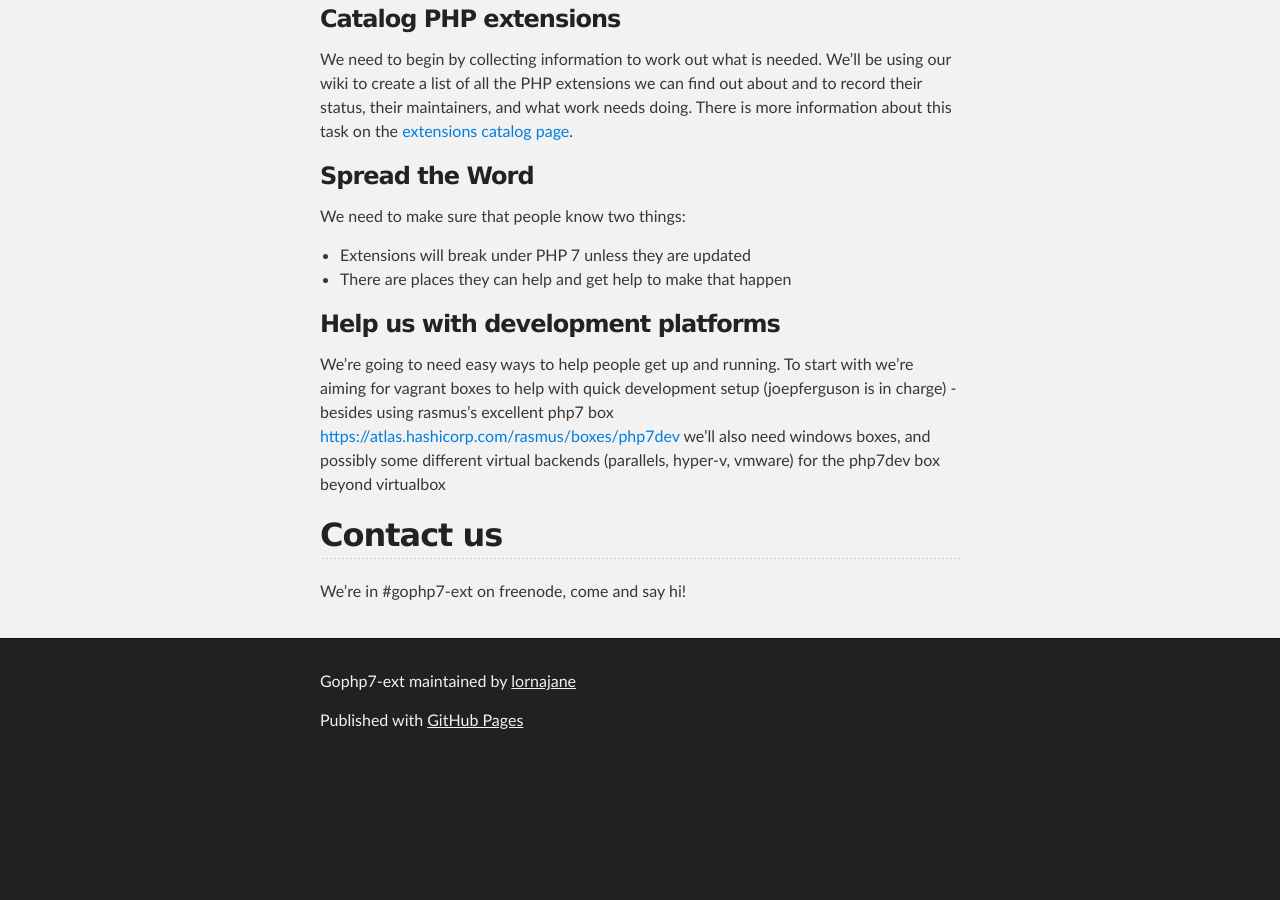
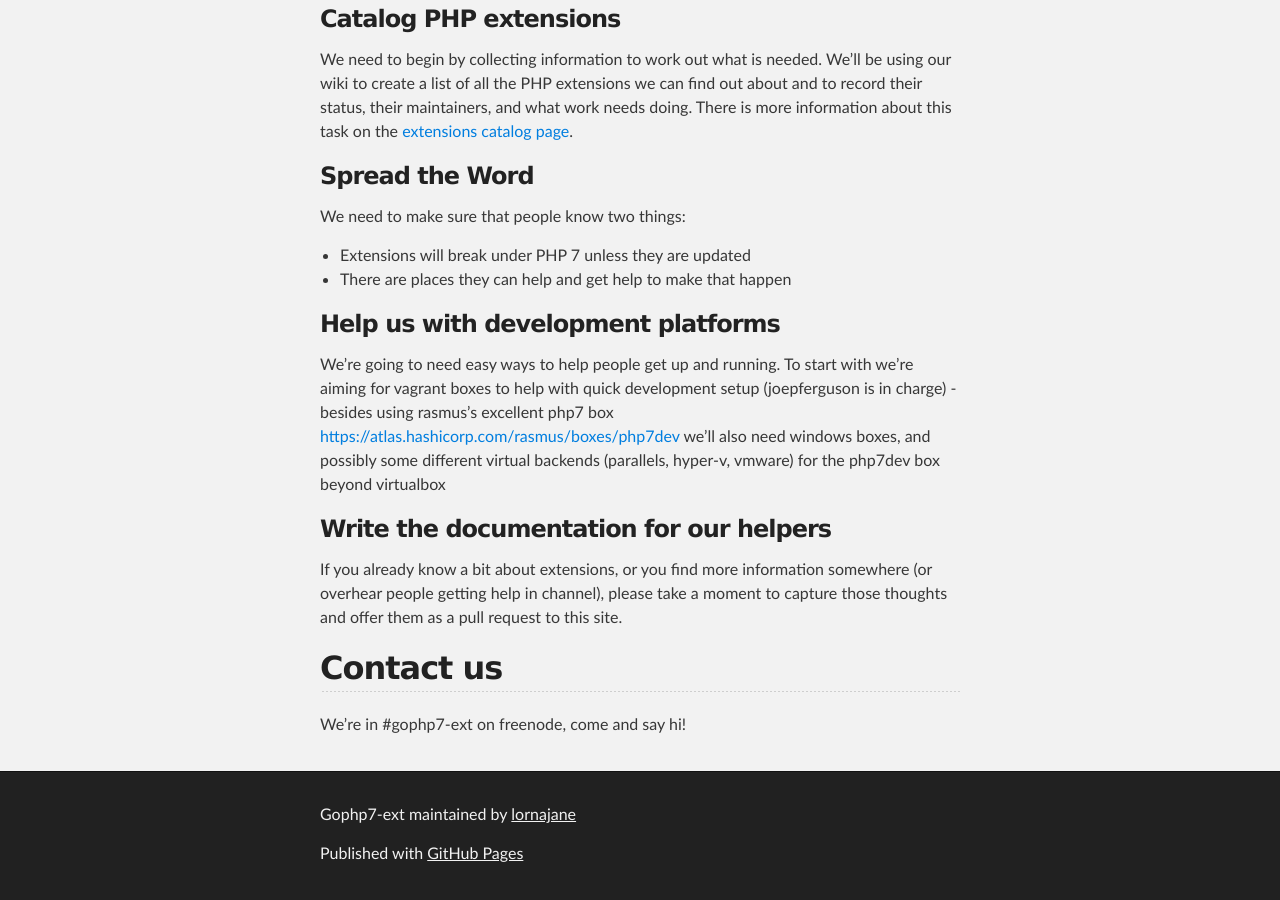
Before and after one commit to vinicius-ianni/gophp7-ext, a Jekyll site: the page built from index.md, in a window 1280 px wide and 900 px high, scrolled down 938 px. Built offline with Jekyll 4.4.1, drawn with Linux system fonts in a browser that asks for light colours; before the commit the page ends 1705 px from its top, so only the background shows below that.

Commit message:
contribute docs please

```diff
--- a/index.md
+++ b/index.md
@@ -40,6 +40,10 @@ We need to make sure that people know two things:
 
 We're going to need easy ways to help people get up and running.  To start with we're aiming for vagrant boxes to help with quick development setup (joepferguson is in charge) - besides using rasmus's excellent php7 box <https://atlas.hashicorp.com/rasmus/boxes/php7dev> we'll also need windows boxes, and possibly some different virtual backends (parallels, hyper-v, vmware) for the php7dev box beyond virtualbox
 
+### Write the documentation for our helpers
+
+If you already know a bit about extensions, or you find more information somewhere (or overhear people getting help in channel), please take a moment to capture those thoughts and offer them as a pull request to this site.
+
 ## Contact us
 
 We're in #gophp7-ext on freenode, come and say hi!
```
